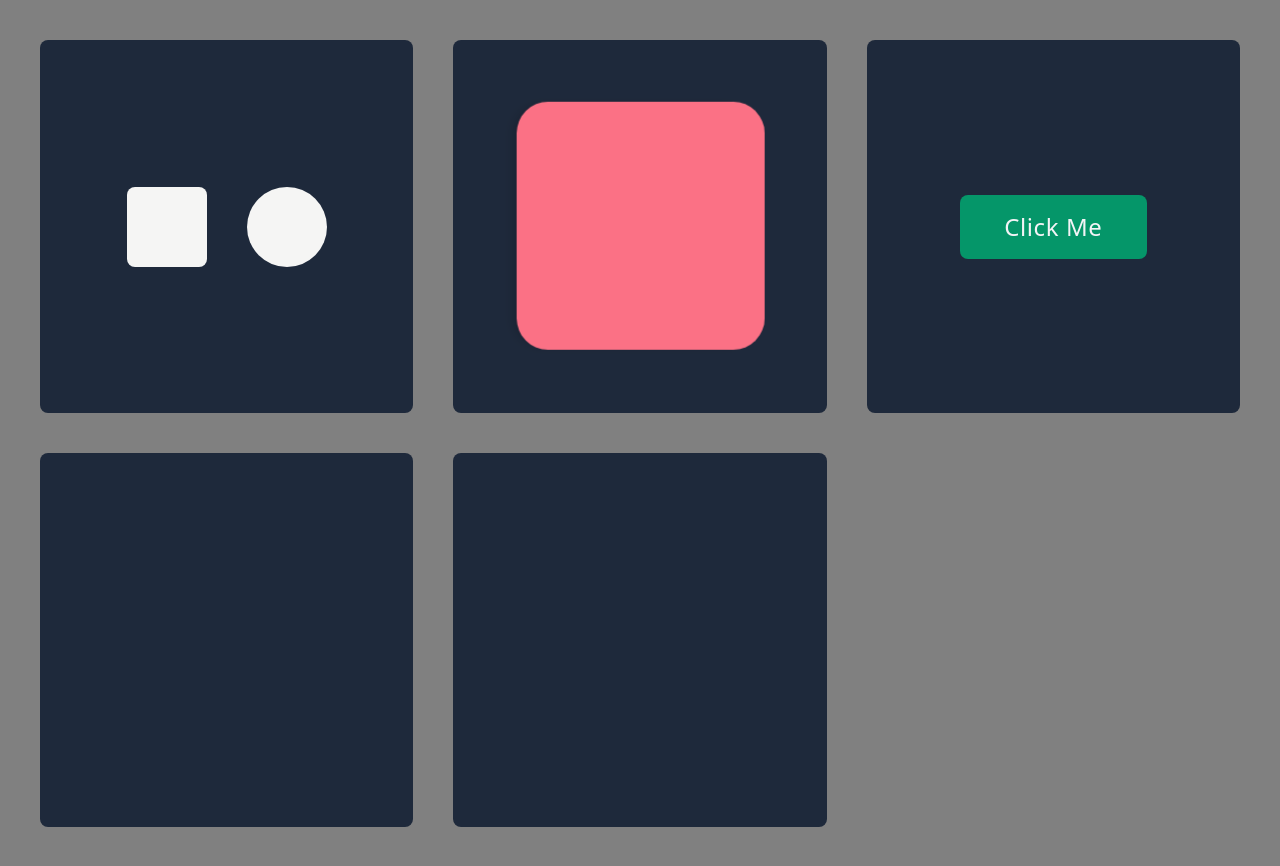
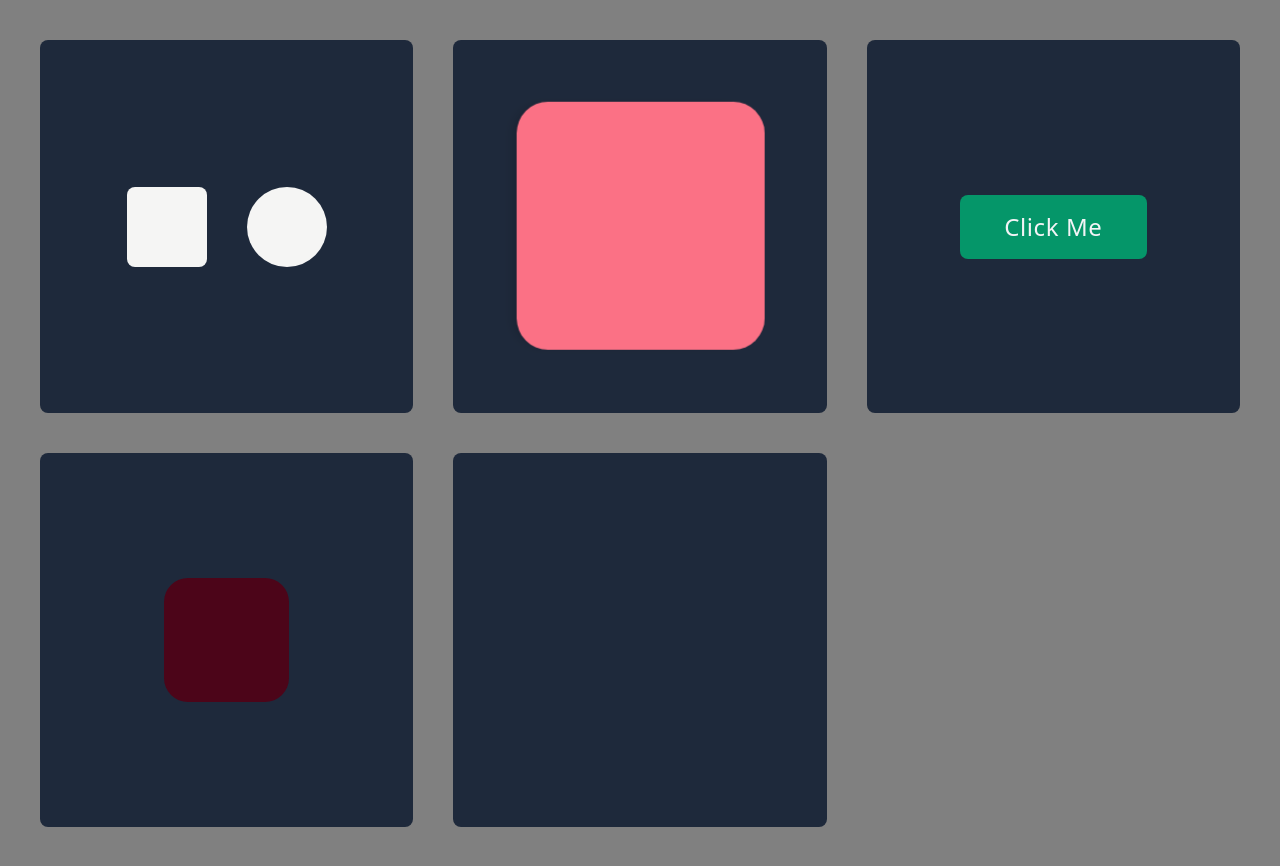
Before and after one commit to NadiasCodes/framermotion, a React (Vite) app: page / in a window 1280 px wide. Built offline with nearby package versions, Linux system fonts and the light colour scheme.

Commit message:
learned the " drag" animation

```diff
--- a/src/App.jsx
+++ b/src/App.jsx
@@ -71,9 +71,25 @@ const App = () => {
         className="bg-emerald-600 w-1/2 py-4 rounded-lg text-2xl text-gray-100 font-light tracking-wide">Click Me</motion.button>
           </motion.div>
 
+
+       {/* Drag */}
+
         <motion.div
          variants={gridSquareVariants}
-         className="bg-slate-800 aspect-square rounded-lg justify-center flex items-center gap-10"></motion.div>
+         className="bg-slate-800 aspect-square rounded-lg justify-center flex items-center gap-10">
+
+          <motion.div
+          className="w-1/3 h-1/3 bg-rose-950 rounded-3xl cursor-grab"
+          drag
+          dragConstraints={{
+            top: -125,
+            right: 125,
+            bottom: 125,
+            left: -125,
+          }}
+          dragTransition={{bounceStiffness: 600, bounceDamping:10}}/>
+           </motion.div>
+
          <motion.div
          variants={gridSquareVariants}
          className="bg-slate-800 aspect-square rounded-lg justify-center flex items-center gap-10"></motion.div>
```
